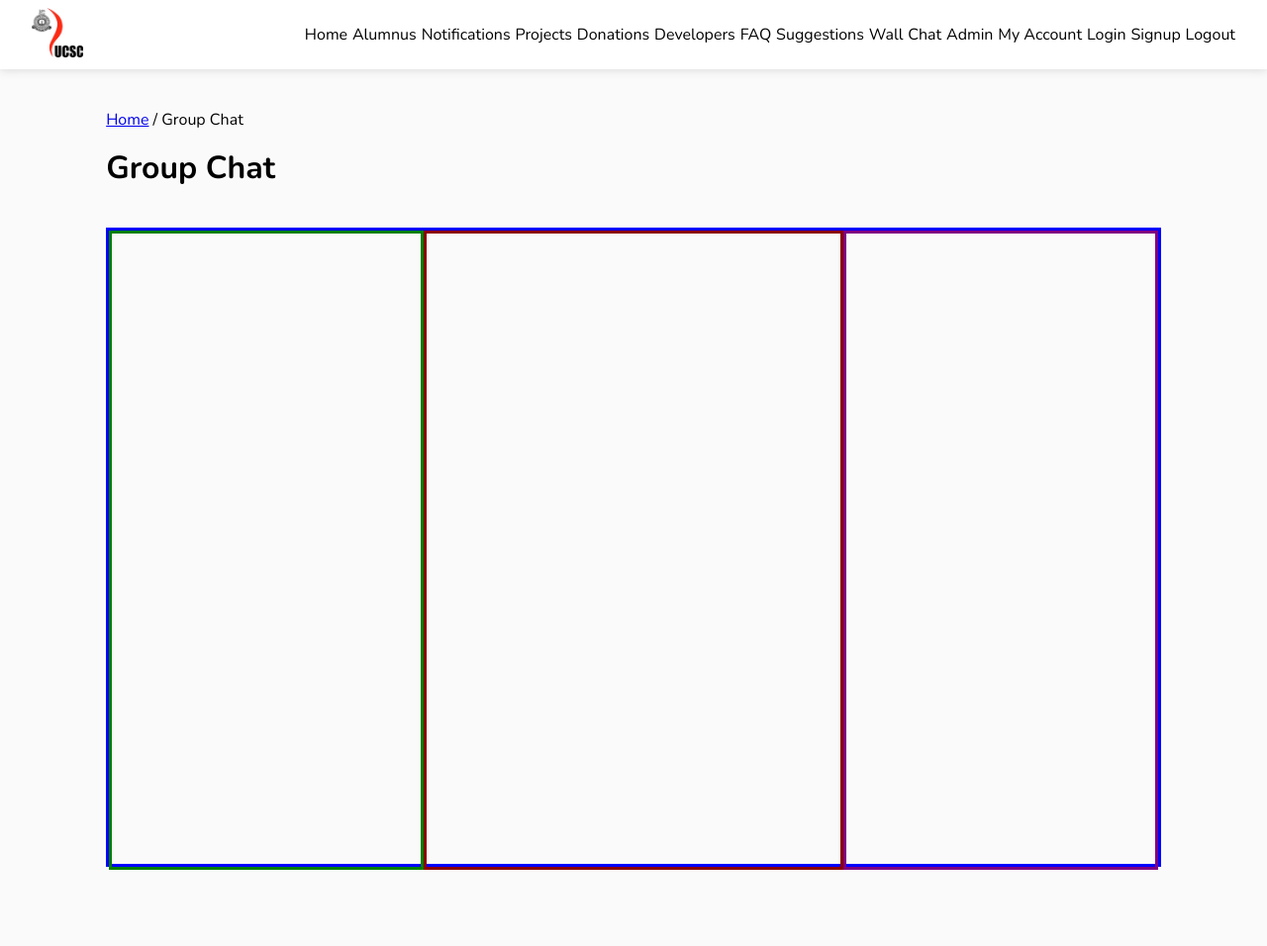
After one commit to IsuruVihan/UCSC_Alumni_Diaries, a PHP site: page /pages/gp.php in a window 1280 px wide. The commit adds this page. Shown: the whole page at 99% size. Run offline with PHP 8.4, Linux system fonts and the light colour scheme; some libraries are stand-ins or nearby versions.

Commit message:
save changes

```diff
--- /dev/null
+++ b/assets/styles/gp.css
@@ -0,0 +1,47 @@
+.main-container {
+  height: 15vh;
+  margin-top: 5vh;
+  padding-left: 6.7em;
+  background: #fafafa;
+}
+
+.breadcrumb {
+  cursor: pointer;
+}
+
+.main-title {
+  font-weight: 700;
+  font-size: 2em;
+  margin: 0;
+}
+.group-chat {
+  display: grid;
+  justify-content: center;
+  align-items: center;
+  height: 80vh;
+  background: #fafafa;
+  border: 3px solid blue;
+  grid-template-columns: [line1] 30% [line2] 40% [line3] 30% [line4];
+  margin: 0 6.7em 10vh;
+}
+.chat-list {
+  border: 3px solid green;
+  grid-column-start: line1;
+  grid-column-end: line2;
+  height: 80vh;
+  padding-left: 1.5em;
+}
+.chat {
+  border: 3px solid darkred;
+  grid-column-start: line2;
+  grid-column-end: line3;
+  height: 80vh;
+  padding-left: 1.5em;
+}
+.available-users {
+  border: 3px solid purple;
+  grid-column-start: line3;
+  grid-column-end: line4;
+  height: 80vh;
+  padding-left: 1.5em;
+}
--- /dev/null
+++ b/pages/gp.php
@@ -0,0 +1,25 @@
+<?php include('../components/header.php'); ?>
+<link rel='stylesheet' href='../assets/styles/gp.css'/>
+<link rel="stylesheet" href='https://pro.fontawesome.com/releases/v5.10.0/css/all.css'
+      integrity='sha384-AYmEC3Yw5cVb3ZcuHtOA93w35dYTsvhLPVnYs9eStHfGJvOvKxVfELGroGkvsg+p' crossorigin='anonymous'/>
+<div class='main-container'
+    <p class='breadcrumb'>
+        <a href='home.php'>Home</a> / Group Chat
+    </p>
+    <p class='main-title'>
+         Group Chat
+    </p>
+</div>
+<div class='Group-chat'>
+    <div class='chat-list'>
+
+    </div>
+    <div class='chat'>
+
+    </div>
+    <div class='available-users'>
+
+    </div>
+</div>
+
+<?php include('../components/footer.php'); ?>
```
Also changed, not shown: assets/styles/admin-accounts.css (+40 -16 lines), assets/styles/group-chat.css (+10 -0 lines), pages/group-chat.php (+15 -0 lines).
